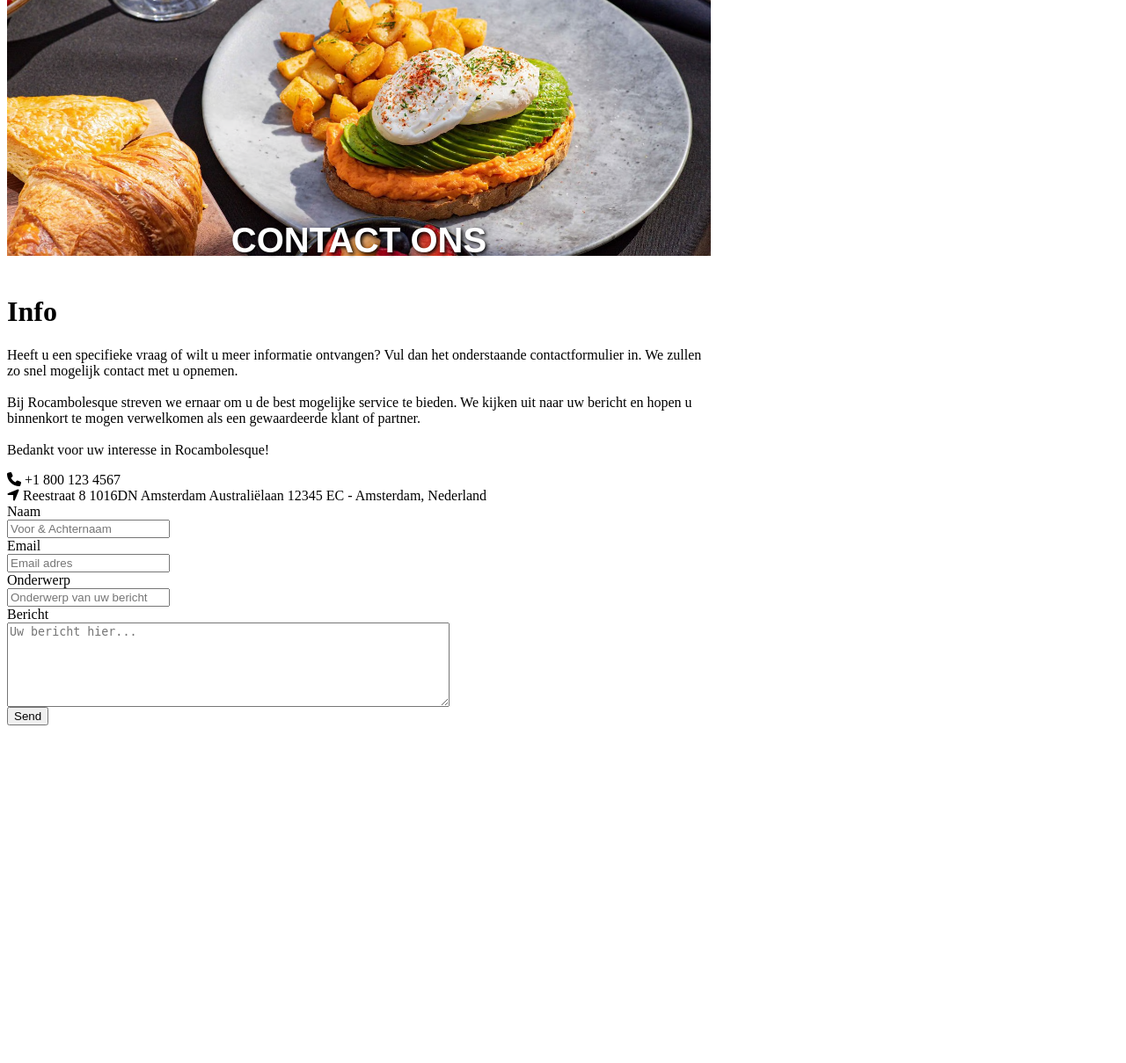
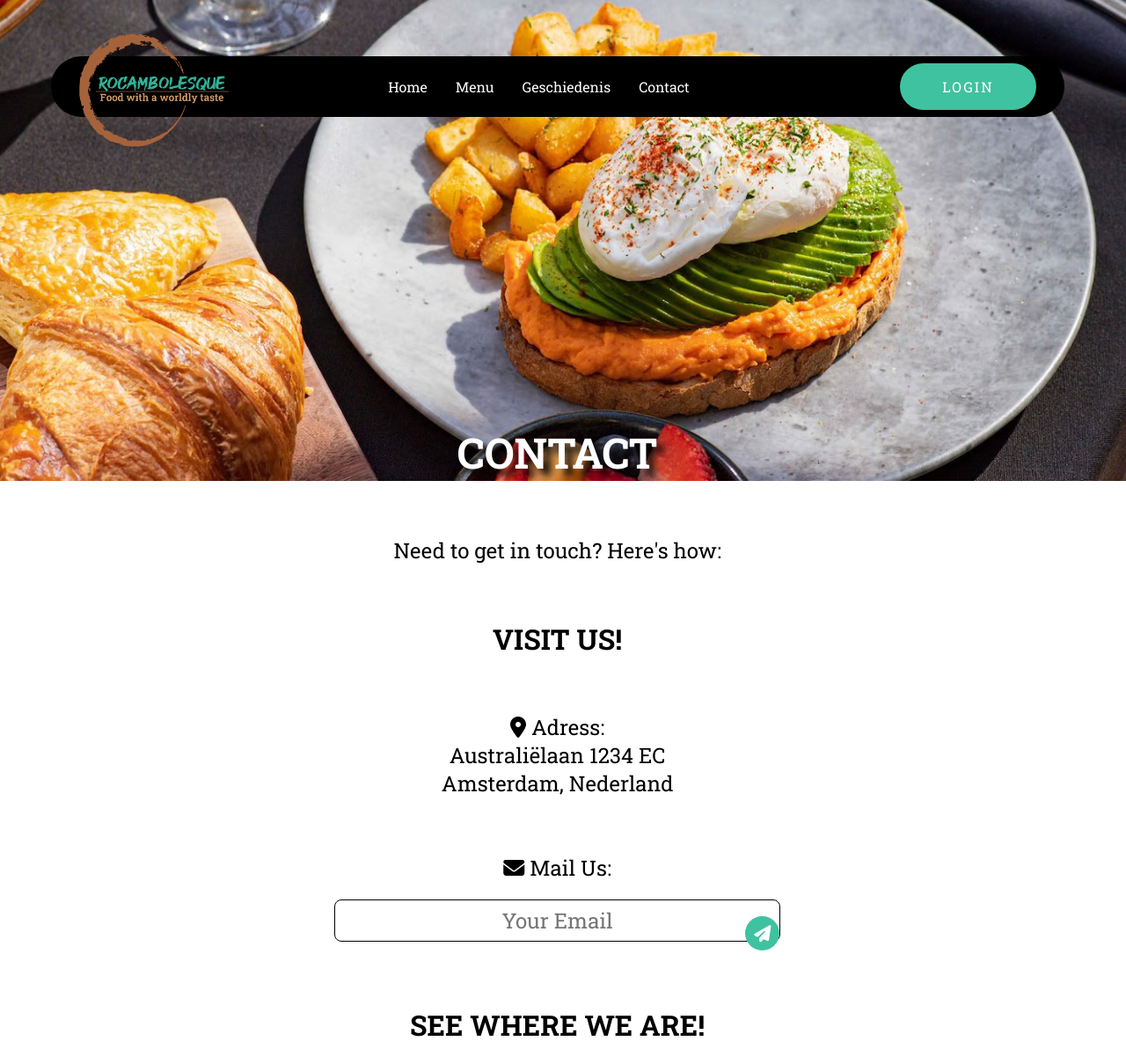
Before and after one commit to Yulkazs/rocambolesque, a PHP site: page /contact in a window 1280 px wide. Shown: the top 1209 px of the page at 88% size. Before the commit the page ends 825 px from the top, so only its background shows below. Run offline with PHP 8.4, Linux system fonts and the light colour scheme; style sheets or scripts are compiled from the project's sources; some libraries are stand-ins or nearby versions.

Commit message:
Contact Pagina veranderd, Google maps toegevoegd.

```diff
--- a/app/views/contact/index.php
+++ b/app/views/contact/index.php
@@ -3,129 +3,76 @@
 <link rel="stylesheet" href="public/css/global.css">
 <link rel="stylesheet" href="https://cdnjs.cloudflare.com/ajax/libs/font-awesome/6.4.2/css/all.min.css" integrity="sha512-z3gLpd7yknf1YoNbCzqRKc4qyor8gaKU1qmn+CShxbuBusANI9QpRohGBreCFkKxLhei6S9CQXFEbbKuqLg0DA==" crossorigin="anonymous" referrerpolicy="no-referrer" />
 
-<script src="public/JS/contact.js"></script>
+<!-- Header -->
+<?php
+    $tags = [
+        '<link rel="stylesheet" href="/public/css/index.css">',
+    ];
+    $data = [
+        'tags' => $tags,
+        'nav' => true
+    ];
 
-<!-- Banner dat bovenaan de pagina komt te staan-->
-<div class="banner">
-    <img src="../public/Images/backgrounds/bg-contact.png">
+
+    $this->utils('header', $data);
+
+?>
+
+<!-- Banner -->
+<div class="bannerContact">
+	<img  class="banner-img" src="public/Images/backgrounds/bg-contact.png" alt="Banner">
+	<h1>Contact</h1>
 </div>
 
-<!--  Pagina Titel -->
-<h2 class="title">Contact Ons</h2>
+<p class="text">Need to get in touch? Here's how:</p>
 
-<div class="container">
-    <div class="info-container">
-        <h1 id="Title">Info</h1>
-        <p id="Desc">
-            Heeft u een specifieke vraag of wilt u meer informatie ontvangen? Vul dan het onderstaande contactformulier in. We zullen zo snel mogelijk contact met u opnemen.
+<!-- Contact -->
+<div class="contact-container">
+	<h1 class="title">Visit Us!</h1>
+	<p class="adress">
+		<i class="fas fa-map-marker-alt"></i>
+		<span>Adress:</span>
 		<br>
+		<span>Australiëlaan 1234 EC</span>
 		<br>
-            Bij Rocambolesque streven we ernaar om u de best mogelijke service te bieden. We kijken uit naar uw bericht en hopen u binnenkort te mogen verwelkomen als een gewaardeerde klant of partner.
+		<span>Amsterdam, Nederland</span>
+	</p>
+	<div class="mail-us">
+		<i class="fas fa-envelope"></i>
+		<span>Mail Us:</span>
 		<br>
-            <br>
-            Bedankt voor uw interesse in Rocambolesque!
-        </p>
-        <div class="info-buttons">
-            <i class="fa-solid fa-phone"></i>
-            <span>+1 800 123 4567</span>
-            <br>
-            <i class="fa-solid fa-location-arrow"></i>
-            <span>Reestraat 8  1016DN Amsterdam</span>
-            <span>Australiëlaan 12345 EC  - Amsterdam, Nederland</span>
+		<input type="text" placeholder="Your Email" id="email"></input>
+		<button id="sendEmail"><i class="fa-solid fa-paper-plane"></i></button>
 	</div>
 </div>
-    <div class="form-container">
-		<form name="frmContact" id="" frmContact"" method="post" action=""
-			enctype="multipart/form-data" onsubmit="return validateContactForm()">
 
-			<div class="input-row">
-				<label style="padding-top: 20px;">Naam</label> <span
-					id="userName-info" class="info"></span><br /> <input type="text"
-					class="input-field" name="userName" placeholder="Voor & Achternaam" id="userName" />
-			</div>
-			<div class="input-row">
-				<label>Email</label> <span id="userEmail-info" class="info"></span><br />
-				<input type="text" class="input-field" placeholder="Email adres" name="userEmail"
-					id="userEmail" />
-			</div>
-			<div class="input-row">
-				<label>Onderwerp</label> <span id="subject-info" class="info"></span><br />
-				<input type="text" class="input-field" placeholder="Onderwerp van uw bericht" name="subject" id="subject" />
-			</div>
-			<div class="input-row">
-				<label>Bericht</label> <span id="userMessage-info" class="info"></span><br />
-				<textarea name="content" id="content" placeholder="Uw bericht hier..." class="input-field" cols="60"
-					rows="6"></textarea>
-			</div>
-			<div>
-				<input type="submit" name="send" class="btn-submit" value="Send" onclick="showSuccessMessage()" />
-
-				<div id="statusMessage">
-                        <?php
-                        if (! empty($message)) {
-                            ?>
-                            <p class='<?php echo $type; ?>Message'><?php echo $message; ?></p>
-                        <?php
-                        }
-                        ?>
+<!-- Map -->
+<div class="row">
+<h1 class="title">See Where We Are!</h1>
+	<div class="col">
+		<div id="map"></div>
 	</div>
 </div>
-		</form>
-	</div>
 
-	<script src="https://code.jquery.com/jquery-2.1.1.min.js"
-		type="text/javascript"></script>
-	<!-- include JavaScript validation here -->
-</div>
+<!-- Script and api script -->
+<script src="public/JS/contact.js"></script>
+<script src="https://maps.googleapis.com/maps/api/js?key=AIzaSyBXFAxSgXP7b5D25WEtjxkYqoWM2PjxaLg&callback=initMap&libraries=places"async defer></script>
 
 <script>
-    function validateContactForm() {
-	var valid = true;
+	// Validate Email
+	const email = document.getElementById('email');
+	const sendEmail = document.getElementById('sendEmail');
 
-	$(".info").html("");
-	$(".input-field").css('border', '#e0dfdf 1px solid');
-	var userName = $("#userName").val();
-	var userEmail = $("#userEmail").val();
-	var subject = $("#subject").val();
-	var content = $("#content").val();
-
-	if (userName == "") {
-		$("#userName-info").html("Verplicht.");
-		$("#userName").css('border', '#e66262 1px solid');
-		valid = false;
+	sendEmail.addEventListener('click', () => {
+		if (email.value === '') {
+			email.style.border = '2px solid red';
+			alert('Email is verplicht!');
+		} else if (email.value.indexOf('@') === -1) {
+			email.style.border = '2px solid red';
+			alert('Email is niet geldig!');
+		} else {
+			email.style.border = '2px solid lightgreen';
+			alert('Email is verzonden!');
 		}
-	if (userEmail == "") {
-		$("#userEmail-info").html("Verplicht.");
-		$("#userEmail").css('border', '#e66262 1px solid');
-		valid = false;
-	}
-	if (!userEmail.match(/^([\w-\.]+@([\w-]+\.)+[\w-]{2,4})?$/)) {
-		$("#userEmail-info").html("Email adress is incorrect.");
-		$("#userEmail").css('border', '#e66262 1px solid');
-		valid = false;
-	}
-
-	if (subject == "") {
-		$("#subject-info").html("Verplicht.");
-		$("#subject").css('border', '#e66262 1px solid');
-		valid = false;
-	}
-	if (content == "") {
-		$("#userMessage-info").html("Verplicht.");
-		$("#content").css('border', '#e66262 1px solid');
-		valid = false;
-	}
-
-	return valid;
-}
-
-function showSuccessMessage() {
-    if (validateContactForm()) {
-        $("#statusMessageSuccess").show(); // Show success message
-        setTimeout(function () {
-            $("#statusMessageSuccess").hide(); // Hide success message after a few seconds
-            document.getElementById("frmContact").reset(); // Reset the form
-        }, 5000); // Adjust the time (in milliseconds) as needed
-    }
-}
+	});
 </script>
--- a/package.json
+++ b/package.json
@@ -4,8 +4,8 @@
   "main": "index.js",
   "scripts": {
     "test": "echo \"Error: no test specified\" && exit 1",
-    "sass": "sass -w public/sass:public/css",
-    "minify": "sass -w public/sass:public/css--style=compressed"
+    "sass": "sass -w public/scss:public/css",
+    "minify": "sass -w public/scss:public/css--style=compressed"
 
   },
   "keywords": [],
--- a/public/JS/contact.js
+++ b/public/JS/contact.js
@@ -1,26 +1,68 @@
-let button = document.getElementById("submit");
+var map;
 
-button.addEventListener("click", function (event) {
-    event.preventDefault(); // Prevent the form from submitting (page reload)
-});
+function initMap() {
 
-function validateForm() {
-    let name = document.getElementById("name").value;
-    let email = document.getElementById("email").value;
-    let message = document.getElementById("message").value;
+    // Create map
+    map = new google.maps.Map(document.getElementById('map'), {
+        center: {lat: 44.0488119, lng: 4.655595},
+        zoom: 3
+    });
 
-    if (name == "") {
-        alert("Name must be filled out");
-        return false;
-    }
-    if (email == "") {
-        alert("Email must be filled out");
-        return false;
-    }
-    if (message == "") {
-        alert("Message must be filled out");
-        return false;
-    }
-    alert("Form submitted successfully");
-    return true;
+    // Reset the value of the search box
+    document.getElementById('search').value = '';
+
+    var input = document.getElementById('search');
+
+    // Create new searchbox constructor
+    var searchName = new google.maps.places.SearchBox(input);
+
+    // Set search to stay within bounds first
+    map.addListener('bounds_changed', function() {
+        searchName.setBounds(map.getBounds());
+    })
+
+    // Array to hold search options
+    var markers = [];
+
+    // When user selects prediction from list
+    searchName.addListener('places_changed', function() {
+
+        // Var to get places
+        var places = searchName.getPlaces();
+
+        // If no places then just return (do nothing)
+        if (places.length === 0) {
+            return;
+        }
+
+        // Clear previous markers
+        markers.forEach(function (m) { m.setMap(null); });
+
+        // Reset markers array
+        markers = [];
+
+        // bounds object
+        var bounds = new google.maps.LatLngBounds();
+
+        places.forEach(function (p) {
+            // If no data then just return (do nothing)
+            if (!p.geometry) {
+                return;
+            }
+
+            // push marker with data
+            markers.push(new google.maps.Marker({
+                map: map,
+                title: p.title,
+                position: p.geometry.location
+            }));
+
+            if (p.geometry.viewport) {
+                bounds.union(p.geometry.viewport);
+            } else {
+                bounds.extend(p.geometry.location);
+            }
+        });
+        map.fitBounds(bounds);
+    });
 }
--- a/public/css/global.css
+++ b/public/css/global.css
@@ -1,6 +1,4 @@
 body {
-  height: 95vh;
-  width: 100vh;
   background-color: #ffffff;
 }
 
--- a/public/scss/paginas/contact.scss
+++ b/public/scss/paginas/contact.scss
@@ -1,32 +1,112 @@
 @use "../config/config";
 
 body {
-    .banner {
-        display: flex;
-        justify-content: center;
-        img {
-            align-items: center;
-            width: 100%;
+    width: 99%;
+    height: 92vh;
+    .bannerContact {
+        .banner-img {
+            width: 102%;
+            height: 100%;
             margin-top: -20%;
-            margin-bottom: 5%;
+            margin-left: -1%;
+        }
+        h1 {
+            font-size: 3rem;
+            font-weight: bold;
+            font-family: "Roboto Slab", serif;
+            color: config.get-color('white');
+            text-align: center;
+            margin-top: -5%;
+            text-transform: uppercase;
+            text-shadow: 0.5rem 0.5rem 0.5rem black;
         }
     }
-    .title {
-        display: flex;
-        justify-content: center;
-        color: config.get-color("white");
-        font-family: 'Roboto Slab', sans-serif;
-        font-size: 40px;
-        font-weight: 600;
-        margin-bottom: 5%;
-        margin-top: -10%;
-        text-shadow: 2px 2px 4px #000000;
-        text-transform: uppercase;
+    .text {
+        margin-top: 5%;
+        margin-left: 10%;
+        margin-right: 10%;
+        text-align: center;
+        font-size: 1.5rem;
+        font-family: "Roboto Slab", serif;
+        color: config.get-color('black');
     }
-
-    #map {
-        height: 100%;
-        width: 80%;
-        margin-left: 10px;
+    .contact-container {
+        .title {
+            margin-top: 5%;
+            margin-left: 10%;
+            margin-right: 10%;
+            text-align: center;
+            text-transform: uppercase;
+            font-size: 2rem;
+            font-family: "Roboto Slab", serif;
+            color: config.get-color('black');
+        }
+        .adress {
+            margin-top: 5%;
+            margin-left: 10%;
+            margin-right: 10%;
+            text-align: center;
+            font-size: 1.5rem;
+            font-family: "Roboto Slab", serif;
+            color: config.get-color('black');
+        }
+        .mail-us {
+            margin-top: 5%;
+            margin-left: 10%;
+            margin-right: 10%;
+            text-align: center;
+            font-size: 1.5rem;
+            font-family: "Roboto Slab", serif;
+            color: config.get-color('black');
+            input {
+                width: 50%;
+                height: 3rem;
+                border: 1px solid config.get-color('black');
+                border-radius: 0.5rem;
+                margin-top: 2%;
+                margin-left: 25%;
+                margin-right: 25%;
+                text-align: center;
+                font-size: 1.5rem;
+                font-family: "Roboto Slab", serif;
+                color: config.get-color('black');
+                z-index: 1;
+            }
+            button {
+                border: none;
+                background-color: config.get-color('teal');
+                padding: 10px;
+                border-radius: 1.5rem;
+                position: relative;
+                margin-top: -2.9%;
+                margin-left: 46%;
+                cursor: pointer;
+                i {
+                    font-size: 1.2rem;
+                    color: config.get-color('white');
+                }
+            }
+        }
+    }
+    .row {
+        .title {
+            margin-top: 5%;
+            margin-left: 10%;
+            margin-right: 10%;
+            text-align: center;
+            text-transform: uppercase;
+            font-size: 2rem;
+            font-family: "Roboto Slab", serif;
+            color: config.get-color('black');
+        }
+        #map {
+            margin-top: 2%;
+            height: 500px;
+            width: 80%;
+            display: flex;
+            justify-content: center;
+            align-items: center;
+            margin-left: 10%;
+        }
     }
 }
```
Also changed, not shown: 1 other file. Lines whose indentation alone changed are shown as unchanged.
